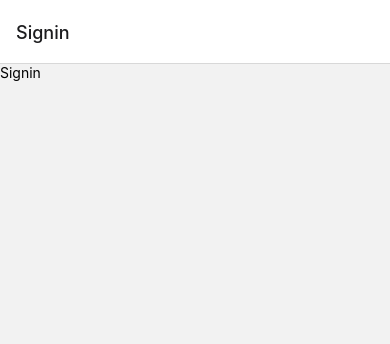
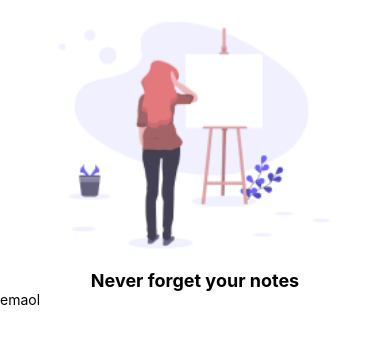
Before and after one commit to A-K-M-Fozlol-Hoq/NOTE-APP, a React Native app: screen /Signin in a window 390 px wide. Shown: the top 344 px of the page. Built offline with nearby package versions, Linux system fonts and the light colour scheme.

Commit message:
signin component on progress

```diff
--- a/App.js
+++ b/App.js
@@ -1,6 +1,6 @@
 import { StatusBar } from 'expo-status-bar';
 import { StyleSheet, Text, View } from 'react-native';
-import { NavigationContainer } from '@react-navigation/native';
+import { NavigationContainer, DefaultTheme } from '@react-navigation/native';
 import { createNativeStackNavigator } from '@react-navigation/native-stack';
 import Home from './src/screens/home';
 import Signin from './src/screens/signin';
@@ -8,11 +8,19 @@ import Signup from './src/screens/signup';
 import Edit from './src/screens/edit';
 import Create from './src/screens/create';
 
+const appTheme = {
+  ...DefaultTheme,
+  colors: {
+    ...DefaultTheme.colors,
+    background: '#fff',
+  },
+};
+
 const Stack = createNativeStackNavigator();
 export default function App() {
   const user = false; // not authenticated
   return (
-    <NavigationContainer>
+    <NavigationContainer theme={appTheme}>
       <Stack.Navigator>
         {user ? (
           <>
@@ -22,7 +30,11 @@ export default function App() {
           </>
         ) : (
           <>
-            <Stack.Screen name="Signin" component={Signin} />
+            <Stack.Screen
+              name="Signin"
+              component={Signin}
+              options={{ headerShown: false }}
+            />
             <Stack.Screen name="Signup" component={Signup} />
           </>
         )}
--- a/src/screens/signin.jsx
+++ b/src/screens/signin.jsx
@@ -1,10 +1,17 @@
-import { View, Text } from 'react-native'
+import { View, SafeAreaView,Image,  Text, TextInput } from 'react-native'
 import React from 'react'
 
 export default function Signin() {
   return (
-    <View>
-      <Text>Signin</Text>
-    </View>
+    <SafeAreaView>
+      <Image
+        style={{ height: 270, width: 320,  alignSelf: 'center' }}
+        source={require('../../assets/empty-state.png')}
+      />
+      <Text style={{fontSize:18, fontWeight: 'bold', textAlign: 'center'}}>Never forget your notes</Text>
+      <View>
+        <TextInput placeholder="emaol" />
+      </View>
+    </SafeAreaView>
   )
 }
```
Also changed, not shown: assets/empty-state.png (added), 1 other file (tests, documents, lock files or other folders).
